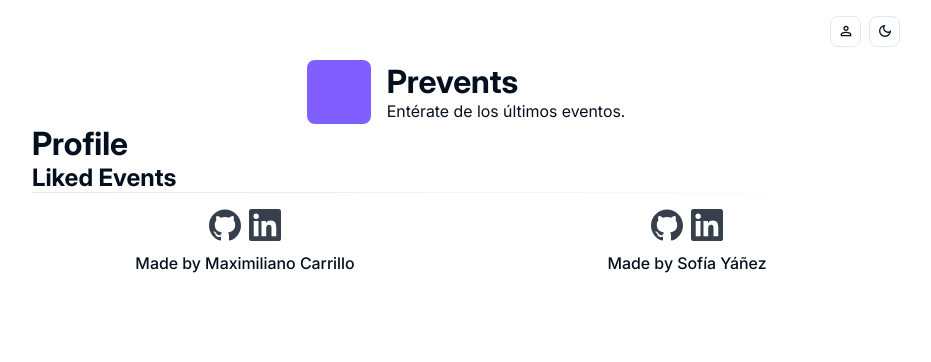
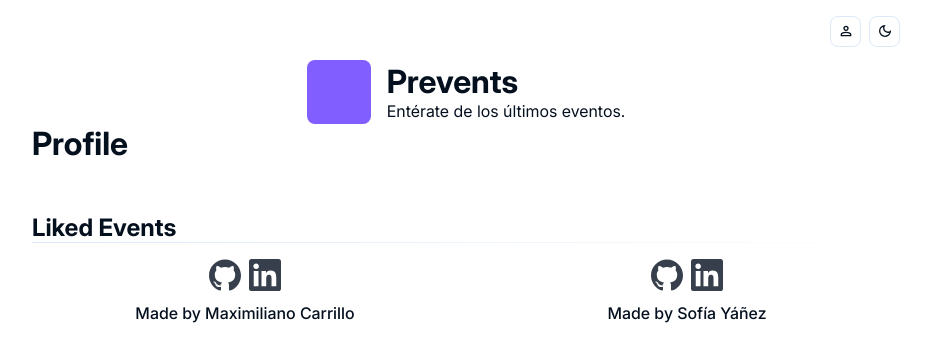
Before and after one commit to Sofi231098/prevents, a React (Vite) app: page /profile/liked-events in a window 1280 px wide. Shown: the top 362 px of the page, without its empty margins (174-1105 px from the left). Built offline with nearby package versions, Linux system fonts and the light colour scheme.

Commit message:
feature: componente Tabs para la página Profile con react-router y estilos activos

```diff
--- a/src/modules/users/page.tsx
+++ b/src/modules/users/page.tsx
@@ -1,9 +1,22 @@
+import { Tabs } from "@/shared/components/tabs/tabs";
 import { Outlet } from "react-router";
+
+const listaTabs = [
+    {
+        label: 'Mi información',
+        path: 'my-info'
+    },
+    {
+        label: 'Eventos favoritos',
+        path: 'liked-events'
+    }
+]
 
 const UsersPage = () => {
     return (
         <>
             <h1>Profile</h1>
+            <Tabs tabs={listaTabs} />
             <Outlet />
         </>
     )
--- /dev/null
+++ b/src/shared/components/tabs/tabs.module.css
@@ -0,0 +1,34 @@
+.tabsContainer {
+    display: flex;
+    gap: 1rem;
+    margin: 0.5rem 0;
+}
+
+.tab {
+    border: none;
+    background-color: transparent;
+    cursor: pointer;
+    color: white;
+    font-size: 1rem;
+    position: relative;
+    padding: 0.5rem 1rem;
+}
+
+.tab::after {
+    content: "";
+    position: absolute;
+    bottom: -2px;
+    left: 0;
+    width: 0;
+    height: 2px;
+    background-color: #7b16ff;
+    transition: width 0.3s ease-in-out;
+}
+
+.tab:hover::after {
+    width: 100%;
+}
+
+.tab:hover:after {
+    width: 100%;
+}
--- /dev/null
+++ b/src/shared/components/tabs/tabs.tsx
@@ -0,0 +1,35 @@
+import styles from './tabs.module.css';
+import { FC } from 'react';
+import { useNavigate, useLocation } from 'react-router';
+
+interface TabProps {
+    tabs: {
+        label: string;
+        path: string;
+    }[];
+}
+
+export const Tabs: FC<TabProps> = ({ tabs }) => {
+    const navigate = useNavigate();
+    const location = useLocation();
+
+    const renderTabs = () => {
+        return tabs.map((tab, index) => (
+            <button
+                key={index}
+                className={`${styles.tab} ${location.pathname === tab.path ? styles.active : ''}`}
+                onClick={() => navigate(tab.path)}
+            >
+                {tab.label}
+            </button>
+        ));
+    };
+
+    return (
+        <div>
+            <div className={styles.tabsContainer}>
+                {renderTabs()}
+            </div>
+        </div>
+    );
+};
```
